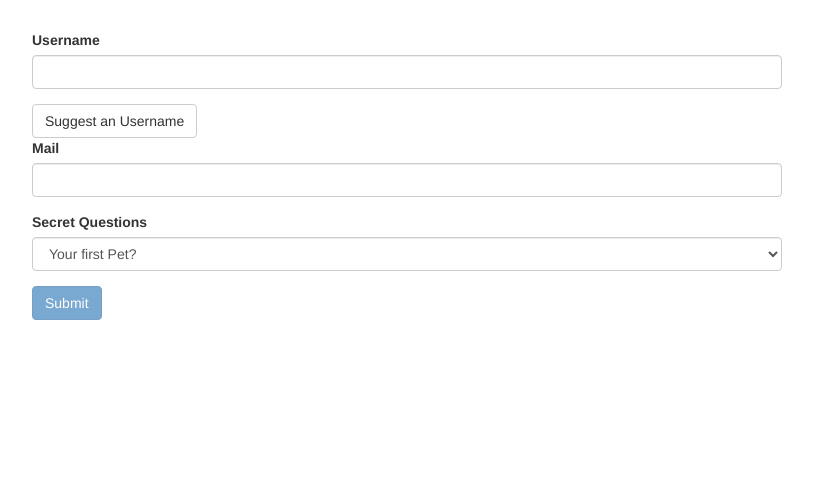
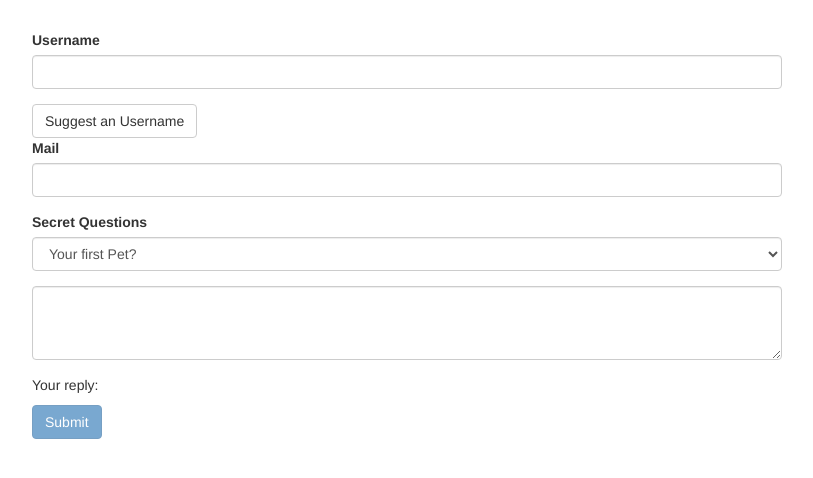
Before and after one commit to unlimit1984/forms-td-start, an Angular app: page / in a window 1280 px wide. Shown: the top 478 px of the page, without its empty margins (233-1046 px from the left). Built offline with nearby package versions, Linux system fonts and the light colour scheme.

Commit message:
Forms [194] Add [(ngModel)] for two-way binding

```diff
--- a/src/app/app.component.html
+++ b/src/app/app.component.html
@@ -43,6 +43,14 @@
             <option value="teacher">Your first teacher?</option>
           </select>
         </div>
+        <div class="form-group">
+          <textarea
+            name="questionAnswer"
+            rows="3"
+            class="form-control"
+            [(ngModel)]="answer"></textarea>
+        </div>
+        <p>Your reply: {{ answer}}</p>
         <button
           class="btn btn-primary"
           type="submit"
--- a/src/app/app.component.ts
+++ b/src/app/app.component.ts
@@ -10,6 +10,7 @@
   @ViewChild('f', {static: true}) signupForm: NgForm;
 
   defaultQuestion = 'pet';
+  answer = '';
 
   suggestUserName() {
     const suggestedName = 'Superuser';
```
